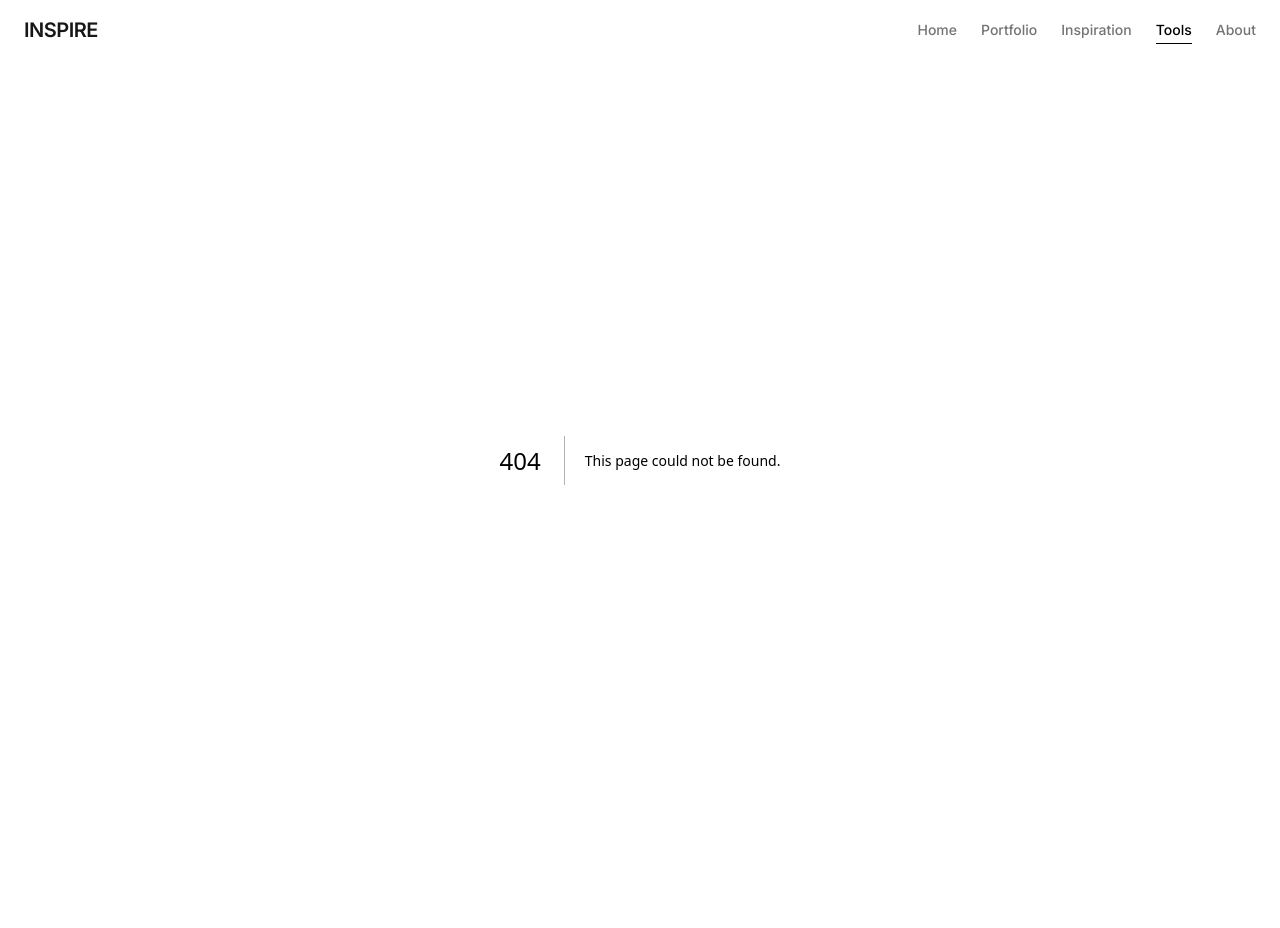
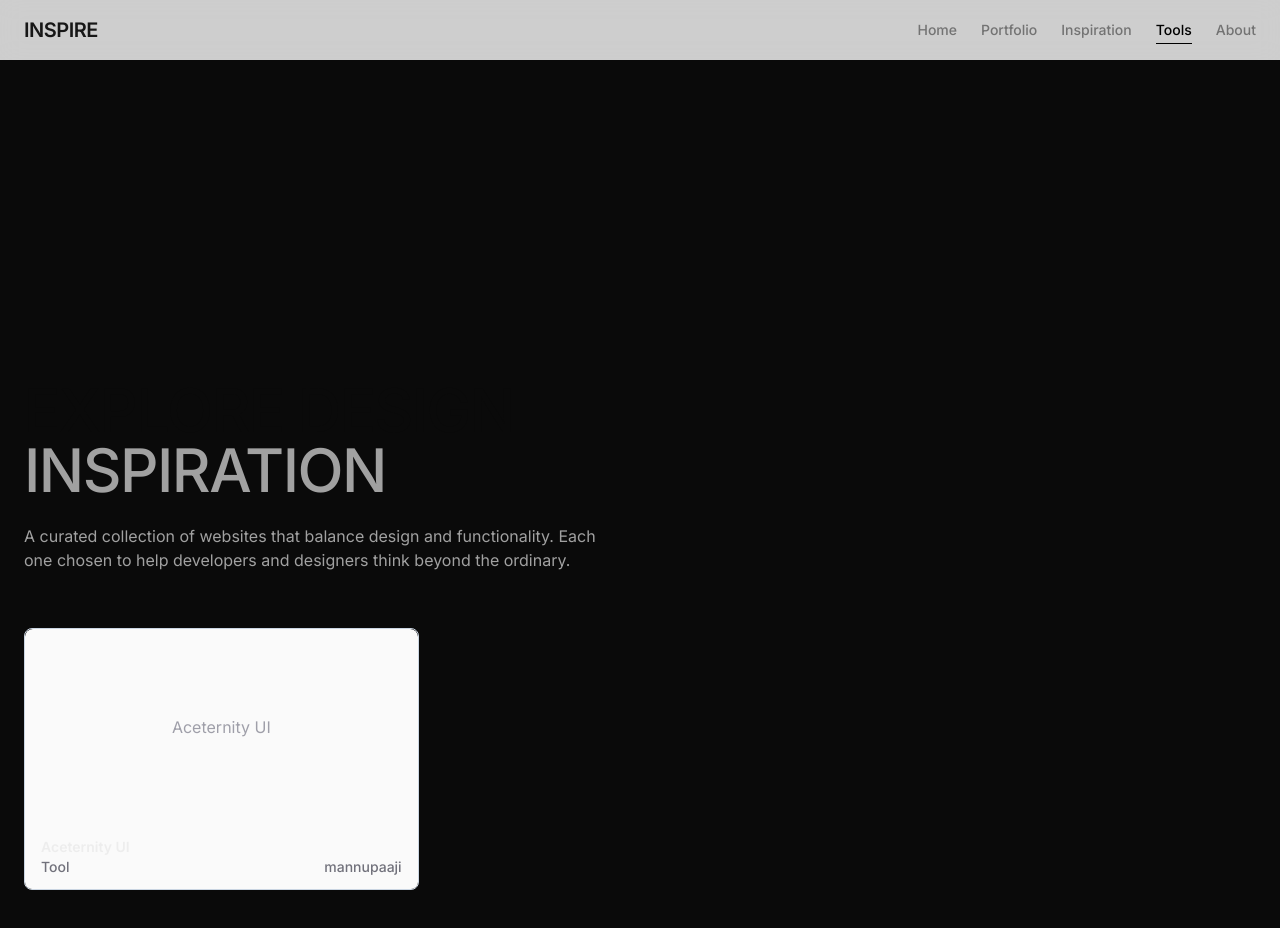
Before and after one commit to prasanjit-dey-ux/Inspohub, a Next.js app in the folder client/: page /tools in a window 1280 px wide. Before the commit this address had no page. Shown: the top 928 px of the page. Before the commit the page ends 860 px from the top, so only its background shows below. Built offline with nearby package versions, Linux system fonts and the light colour scheme.

Commit message:
updated tool page

```diff
--- /dev/null
+++ b/client/app/tools/page.tsx
@@ -0,0 +1,26 @@
+
+import Header from "@/component/layout/header";
+import Card from "@/component/ui/card";
+import { sitesData } from "@/data/siteData";
+
+export default function InspirationPage() {
+  const ToolItems = sitesData.filter((item) => item.tag === "Tool");
+
+  return (
+    <div className="min-h-screen max-w-7xl mx-auto px-6">
+
+      <Header
+        title="Explore Design"
+        highlight="Inspiration"
+        description="A curated collection of websites that balance design and functionality.
+Each one chosen to help developers and designers think beyond the ordinary."
+      />
+
+      <div className="grid grid-cols-1 sm:grid-cols-2 lg:grid-cols-3 gap-6 mt-4 pb-20">
+        {ToolItems.map((item) => (
+          <Card key={item.id} {...item} />
+        ))}
+      </div>
+    </div>
+  );
+}
```
